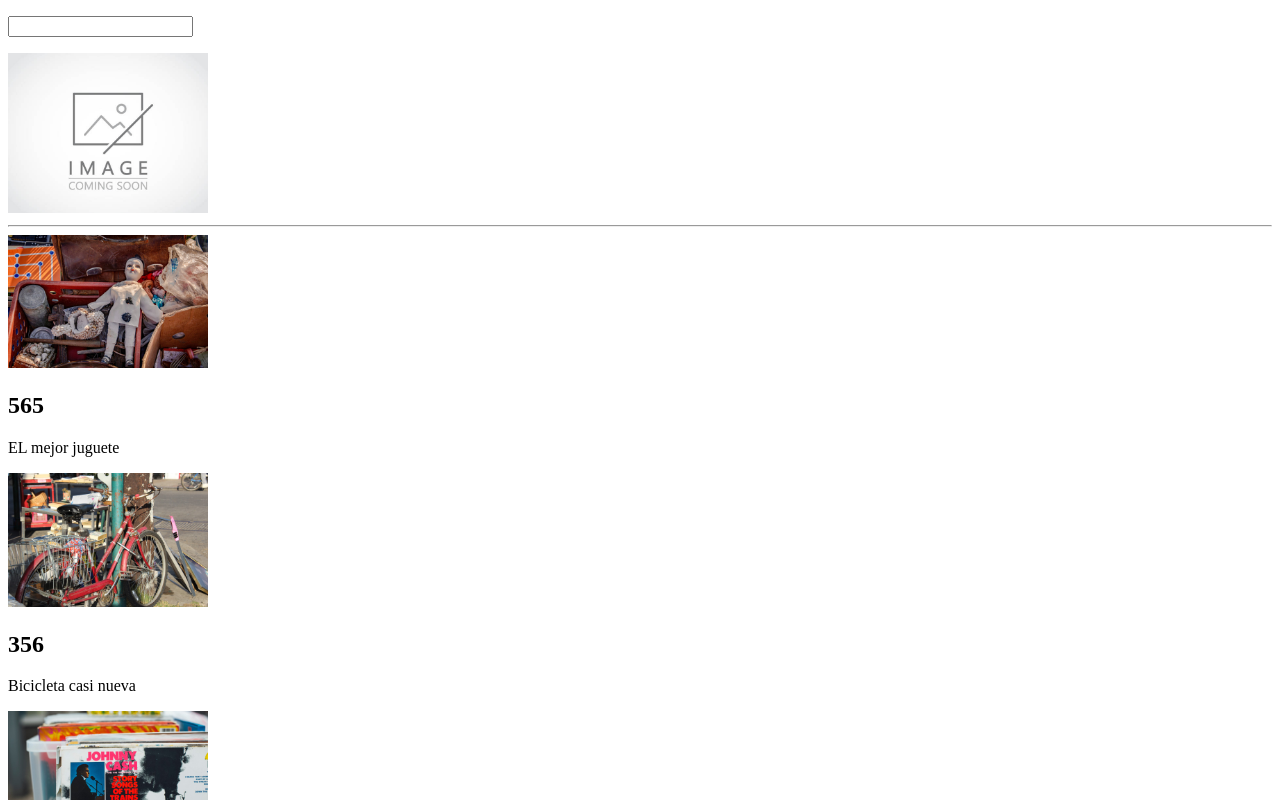
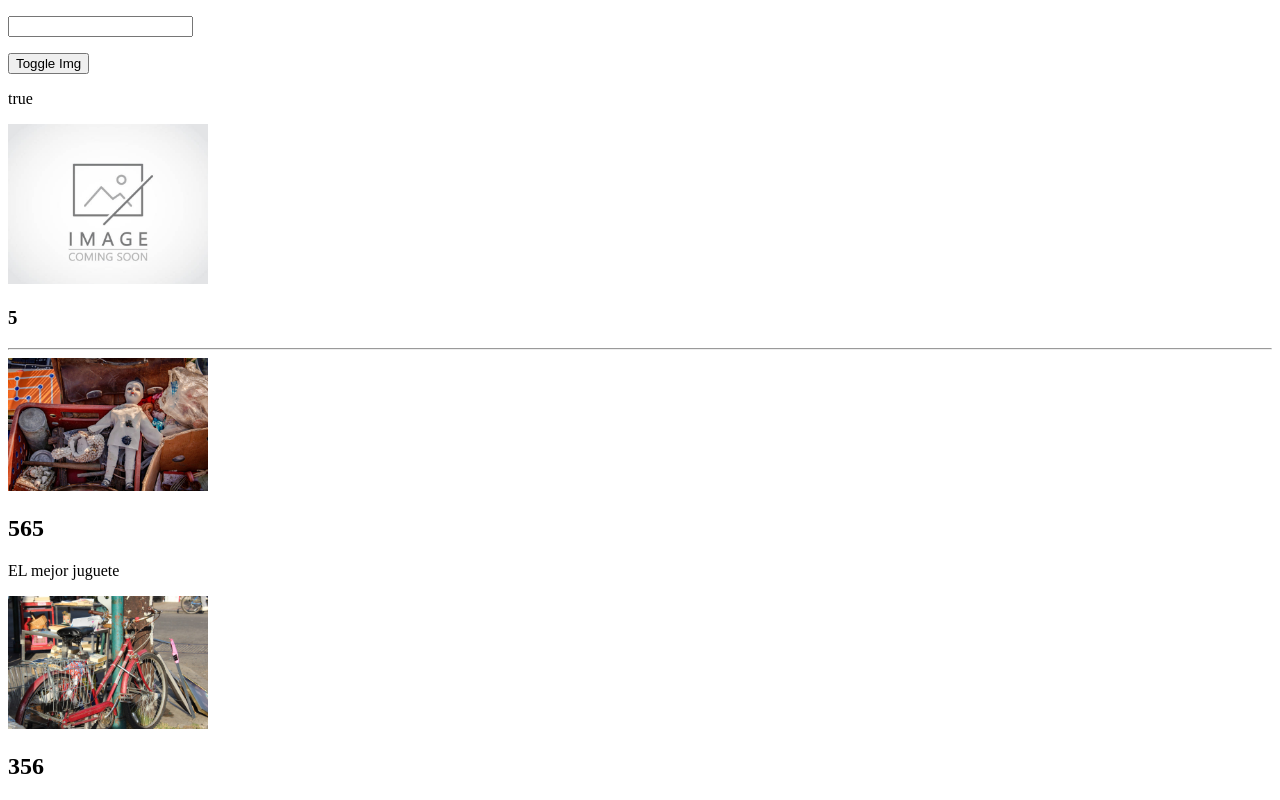
Before and after one commit to miguelangelmz21/angular, an Angular app in the folder my-store/: page / in a window 1280 px wide. Shown: the top 800 px of the page. Built offline with nearby package versions, Linux system fonts and the light colour scheme.

Commit message:
feat: ngDestroy, implement image toggle functionality and display counter in ImgComponent

```diff
--- a/my-store/src/app/app.component.html
+++ b/my-store/src/app/app.component.html
@@ -1,4 +1,6 @@
 <p><input type="text" [(ngModel)]="imgParent"/></p>
-<app-img (loaded)="onLoaded($event)" [img]="imgParent"></app-img>
+<button (click)="toggleImg()">Toggle Img</button>
+<p>{{ showImg}}</p>
+<app-img *ngIf="showImg" (loaded)="onLoaded($event)" [img]="imgParent"></app-img>
 <hr>
 <app-product [product]="product" *ngFor="let product of products"></app-product>
--- a/my-store/src/app/app.component.ts
+++ b/my-store/src/app/app.component.ts
@@ -8,6 +8,7 @@ import { Product } from './models/product.model';
 export class AppComponent {
   // imgParent = 'https://www.w3schools.com/howto/img_avatar.png';
   imgParent = '';
+  showImg = true;
   products: Product[] = [
     {
       id: '1',
@@ -39,4 +40,7 @@ export class AppComponent {
   onLoaded(img:string) {
     console.log('log padre', img);
   }
+  toggleImg() {
+    this.showImg = !this.showImg;
+  }
 }
--- a/my-store/src/app/components/img/img.component.html
+++ b/my-store/src/app/components/img/img.component.html
@@ -1,4 +1,5 @@
 <img width="200" (load)="imgLoaded()" (error)="imgError()" [src]="img" alt="" *ngIf="img; else elseImg">
+<h3>{{ counter }}</h3>
 <ng-template #elseImg>
     <img width="200" [src]="imageDefault">
 </ng-template>
--- a/my-store/src/app/components/img/img.component.ts
+++ b/my-store/src/app/components/img/img.component.ts
@@ -1,4 +1,4 @@
-import { Component, OnInit, Input, Output, EventEmitter, OnChanges, AfterViewInit, OnDestroy } from '@angular/core';
+import { Component, OnInit, Input, Output, EventEmitter, OnChanges, AfterViewInit, OnDestroy, SimpleChanges } from '@angular/core';
 @Component({
   selector: 'app-img',
   templateUrl: './img.component.html',
@@ -6,25 +6,44 @@ import { Component, OnInit, Input, Output, EventEmitter, OnChanges, AfterViewIni
 })
 export class ImgComponent implements OnInit, OnChanges, AfterViewInit, OnDestroy  {
 
-  @Input() img: string ='';
+  img: string = '';
+
+  @Input('img')
+  set changeImg(newImg: string) {
+    this.img = newImg;
+    console.log('change just img  =>' ,this.img);
+    // code
+  }
+  @Input() alt: string = '';
   @Output() loaded = new EventEmitter<string>();
   imageDefault ='./assets/images/default.jpg'
+  counter = 0;
+  counterFn: number | undefined;
+
   constructor() {
     // before render
     // NO async -- once time
     console.log('constructor', 'imgValue =>', this.img);
   }
 
-  ngOnChanges() {
+  ngOnChanges(changes: SimpleChanges) {
     // before - during render
     // changes inputs -- multiples times
     console.log('ngOnChanges', 'imgValue =>', this.img);
+    console.log('changes', changes);
+    // if (changes.) {
+    //   // code
+    // }
   }
 
   ngOnInit(): void {
     // before render
     // async - fetch -- once time
     console.log('ngOnInit', 'imgValue =>', this.img);
+    this.counterFn = window.setInterval(() => {
+      this.counter += 1;
+      console.log('run counter');
+    }, 1000);
   }
 
   ngAfterViewInit() {
@@ -36,6 +55,7 @@ export class ImgComponent implements OnInit, OnChanges, AfterViewInit, OnDestroy
   ngOnDestroy() {
     // delete -- once time
     console.log('ngOnDestroy');
+    window.clearInterval(this.counterFn);
   }
 
   imgError(){
```
